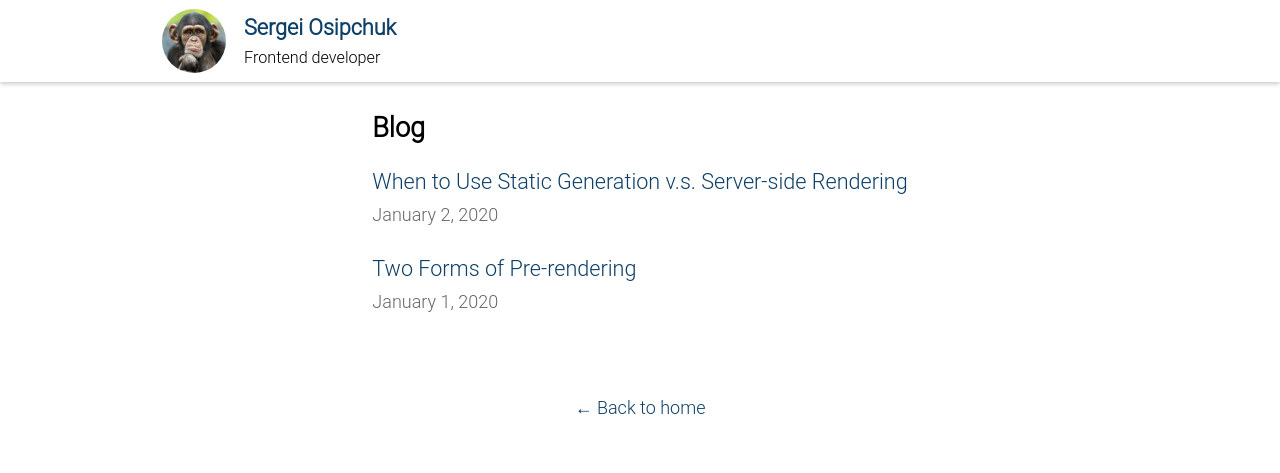
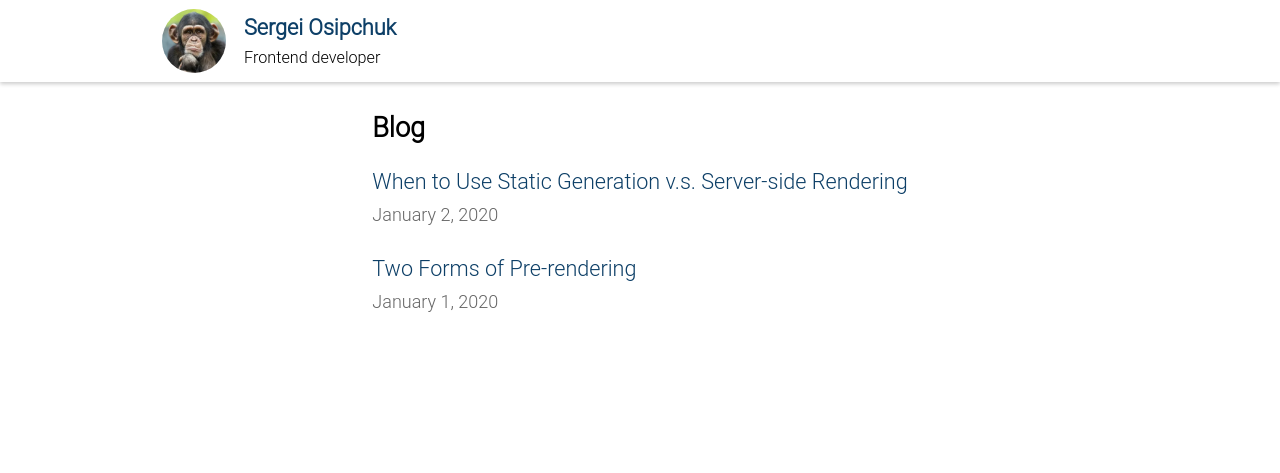
Before and after one commit to SergBlack/nextjs-blog, a Next.js app: page / in a window 1280 px wide. Shown: the top 473 px of the page. Built offline with nearby package versions, Linux system fonts and the light colour scheme.

Commit message:
fix: fix some bugs

```diff
--- a/src/components/Footer/index.tsx
+++ b/src/components/Footer/index.tsx
@@ -1,8 +1,11 @@
+import { SocialButtons } from '@/components/SocialButtons';
+import { MY_NAME } from '@/constants/constants';
 import styles from './styles.module.scss';
-import { MY_NAME } from '@/constants/constants';
-import { SocialButtons } from '@/components/SocialButtons';
 
-export const Footer = () => (
+export const Footer = () => {
+  const copyright = `© ${new Date().getFullYear()} `;
+
+  return (
     <footer className={styles.footer}>
       <div className={styles.container}>
         <div className={styles.description}>
@@ -12,9 +15,10 @@ export const Footer = () => (
         <SocialButtons />
 
         <div className={styles.copyright}>
-        {`© ${new Date().getFullYear()} `}
+          {copyright}
           <a href="">{MY_NAME}</a>
         </div>
       </div>
     </footer>
   );
+};
--- a/src/components/Header/index.tsx
+++ b/src/components/Header/index.tsx
@@ -1,10 +1,9 @@
 import Link from 'next/link';
 import Head from 'next/head';
 
-import { MY_NAME } from '@/constants/constants';
 import { Avatar } from '@/components/Avatar';
-import { siteTitle } from '@/components/Layout';
-import AvatarImg from '../../../public/images/avatar.png';
+import { MY_NAME, siteTitle } from '@/constants/constants';
+import MyAvatar from '../../../public/images/avatar.png';
 import styles from './styles.module.scss';
 
 export const Header = () => (
@@ -25,7 +24,8 @@ export const Header = () => (
 
     <header className={styles.header}>
       <div className={styles.container}>
-        <Avatar src={AvatarImg} alt={MY_NAME} />
+        <Avatar src={MyAvatar} alt={MY_NAME} />
+
         <div className={styles.textWrapper}>
           <Link href="/">
             <a className={styles.name}>{MY_NAME}</a>
--- a/src/components/Layout/index.tsx
+++ b/src/components/Layout/index.tsx
@@ -1,9 +1,7 @@
 import { Header } from '@/components/Header';
+import { Main } from '@/components/Main';
 import { Footer } from '@/components/Footer';
 import styles from './styles.module.scss';
-import { Main } from '@/components/Main';
-
-export const siteTitle = 'Next.js Sample Website';
 
 type Props = {
   children: React.ReactNode;
--- a/src/components/Main/index.tsx
+++ b/src/components/Main/index.tsx
@@ -1,5 +1,7 @@
 import Link from 'next/link';
 
+import { PATHS } from '@/constants/constants';
+import { usePath } from '../../hooks/usePath';
 import styles from './styles.module.scss';
 
 type Props = {
@@ -7,16 +9,20 @@ type Props = {
 };
 
 export const Main = ({ children }: Props) => {
+  const isHome = usePath(PATHS.HOME);
+
   return (
     <main className={styles.main}>
       <div className={styles.container}>
         {children}
 
-        <div className={styles.backToHome}>
-          <Link href="/">
-            <a>← Back to home</a>
-          </Link>
-        </div>
+        {!isHome && (
+          <div className={styles.backToHome}>
+            <Link href="/">
+              <a>← Back to home</a>
+            </Link>
+          </div>
+        )}
       </div>
     </main>
   );
--- a/src/constants/constants.ts
+++ b/src/constants/constants.ts
@@ -1 +1,7 @@
 export const MY_NAME = 'Sergei Osipchuk';
+
+export const siteTitle = 'Next.js Blog';
+
+export const PATHS = {
+  HOME: '/',
+};
--- /dev/null
+++ b/src/hooks/usePath.ts
@@ -0,0 +1,7 @@
+import { useRouter } from 'next/router';
+
+export const usePath = (path: string) => {
+  const { pathname } = useRouter();
+
+  return pathname === path;
+};
--- a/src/lib/posts.ts
+++ b/src/lib/posts.ts
@@ -3,6 +3,7 @@ import path from 'path';
 import matter from 'gray-matter';
 import remark from 'remark';
 import html from 'remark-html';
+
 import { PostType } from '@/types/posts';
 
 const postsDirectory = path.join(process.cwd(), 'src/posts');
--- a/src/pages/index.tsx
+++ b/src/pages/index.tsx
@@ -2,9 +2,10 @@ import Head from 'next/head';
 import Link from 'next/link';
 
 import { Date } from '@/components/Date';
-import { Layout, siteTitle } from '@/components/Layout';
+import { Layout } from '@/components/Layout';
 import { getSortedPostsData } from '@/lib/posts';
 import { PagePropsType } from '@/types/posts';
+import { siteTitle } from '@/constants/constants';
 import utilStyles from '@/styles/utils.module.css';
 
 export async function getStaticProps() {
```
Lines whose indentation alone changed are shown as unchanged.
